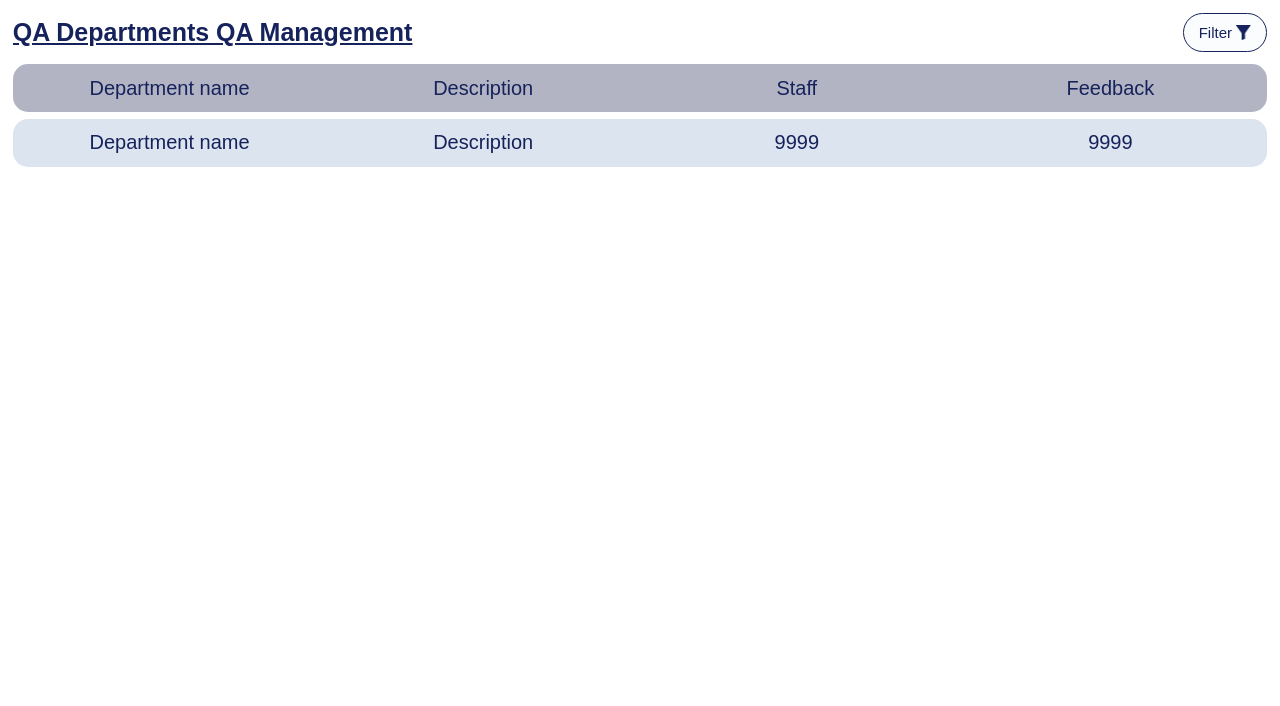
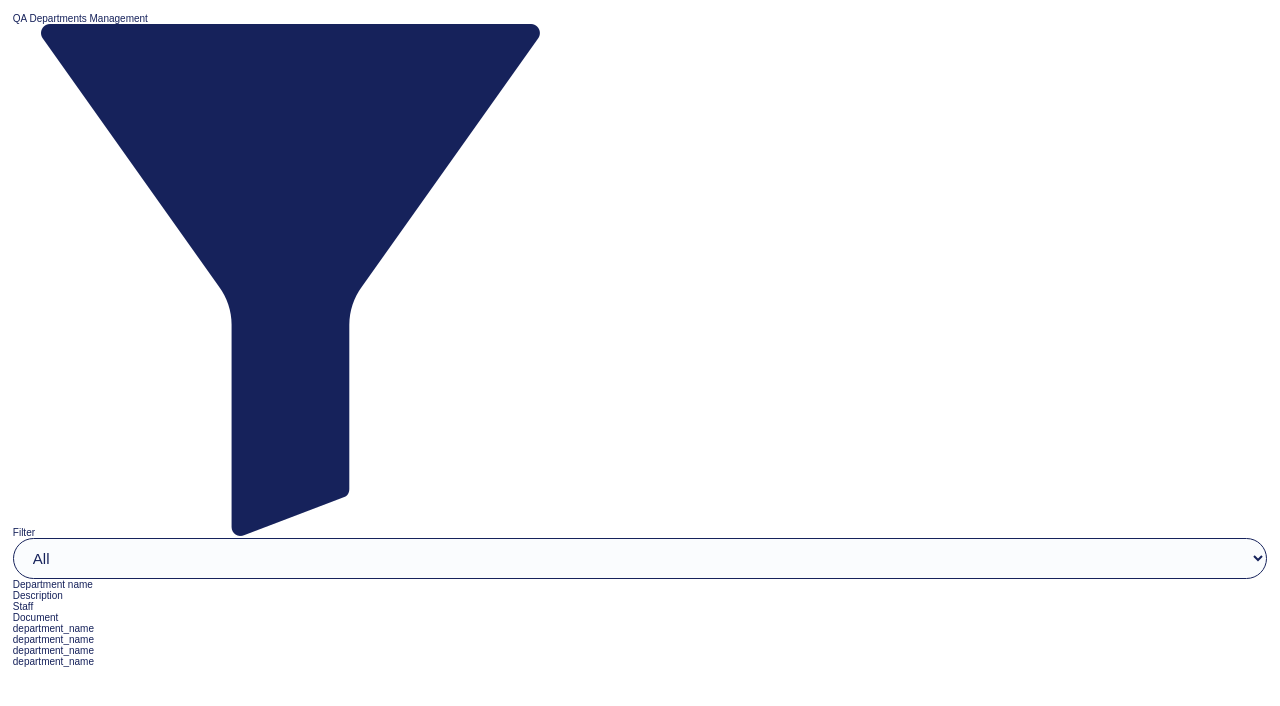
Before and after one commit to datnt19213/WebEnterprise, a PHP site: page /view/qaDepartqaManager.php in a window 1280 px wide. Shown: the top 706 px of the page. Run offline with PHP 8.4, Linux system fonts and the light colour scheme; data that the repository does not hold is empty; some libraries are stand-ins or nearby versions.

Commit message:
update 13th

```diff
--- a/css/qaDepartqaManager.css
+++ b/css/qaDepartqaManager.css
@@ -21,7 +21,7 @@
     align-items: center;
 }
 
-.header {
+.theadert {
     width: 100%;
     font-size: var(--rem-25);
     font-weight: bold;
--- /dev/null
+++ b/filter/showFilter.js
@@ -0,0 +1,16 @@
+function selectFilter(){
+  var x = document.getElementById('mySelect').value;
+
+  // alert(x);
+
+  $.ajax({
+    url:"showFilter.php",
+    method: "POST",
+    data:{
+      idFilter : x
+    },
+    succes:function(data){
+      $("#showFilterData").html(data);
+    }
+  })
+}
--- a/view/qaDepartmentsAdmin.php
+++ b/view/qaDepartmentsAdmin.php
@@ -36,7 +36,7 @@
                 <?php
                 session_start();
                 include_once("../data/connection.php");
-                $result = mysqli_query($conn, "SELECT * FROM user_tb a, position_tb b, deparment_tb c WHERE b.position_id = a.position_id AND c.department_id = a.deparment_id");
+                $result = mysqli_query($conn, "SELECT * FROM user_tb a, position_tb b, department_tb c WHERE b.position_id = a.position_id AND c.department_id = a.deparment_id");
 
                 if (!$result)
                 {
--- a/view/qaDepartqaManager.php
+++ b/view/qaDepartqaManager.php
@@ -8,32 +8,93 @@
     <link rel="stylesheet" href="../css/root.css">
     <link rel="stylesheet" href="../css/qaDepartqaManager.css">
     <link rel="stylesheet" href="../css/feedbackCreate.css" />
-    <link rel="stylesheet" href="../css/adminQaFeedbackManagement.css" />
+    <!-- <link rel="stylesheet" href="../css/adminQaFeedbackManagement.css" /> -->
+    <!-- <script src="https://ajax.googleapis.com/ajax/libs/jquery/1.12.0/jquery.min.js"></script> -->
+    <script type="text/javascript" src="filter/showFilter.js"></script>
+    <script src="https://ajax.googleapis.com/ajax/libs/jquery/3.1.0/jquery.min.js"></script>
 </head>
-<!-- Chua ket noi database -->
-<!-- Chua ket noi database -->
-<!-- Chua ket noi database -->
-<!-- Chua ket noi database -->
+
 <body>
+    <?php
+        session_start();
+        include_once("../data/connection.php");
+
+        $filter = mysqli_query($conn, "SELECT * FROM filter_tb");
+        $result = mysqli_query($conn, "SELECT * FROM department_tb");
+    ?>
+
     <div class="qaDepartmentqaMa-container">
-        <div class="title">
-            <header class="header">QA Departments QA Management</header>
+        <div class="title-contact-btn">
+            <!-- <header class="header">QA Departments Management</header> -->
+            <p class="ad-qa-mn-title">QA Departments Management</p>
 
             <div class="filter-btn">
                 Filter&nbsp;
-            <img src="../image/filter.png" alt="filter-img" />
-            <select name="" id="" class="option-list-cate filter-fb" required>
+                <img src="./image/filter.png" alt="filter-img" />
+                <select class="option-list-cate filter-fb" id="mySelect" name="mySelect" onchange="selectFilter()">
                     <option value="0" selected>All</option>
                     <option value="1">Most Like</option>
                     <option value="2">Most Dislike</option>
                     <option value="3">Most Comment</option>
                     <option value="4">Newest</option>
                     <option value="5">Ended</option>
+                    <!-- <?php
+                        while ($row = mysqli_fetch_array($filter, MYSQLI_ASSOC)){
+                    ?>
+                        <option value=<?php echo $row['filter_id']?>><?php echo $row['filter_name'];?></option>
+                    <?php
+                        }
+                    ?> -->
                 </select>
             </div>
         </div>
 
-        <div class="tableManagement">
+        <div class="qa-ad-scroll-table">
+            <div class="qa-ad-table-data">
+                <div class="qa-ad-fb-thead">
+                <div class="qa-ad-thead-cell">Department name</div>
+                <div class="qa-ad-thead-cell">Description</div>
+                <div class="qa-ad-thead-cell">Staff</div>
+                <div class="qa-ad-thead-cell">Document</div>
+            </div>
+
+            <div class="y-scroll-tb-data">
+                <div class="qa-ad-fb-tbody" id="showFilterData">
+                    <div class="qa-ad-tbody-cell" title="department_name">
+                        <p>department_name</p>
+                    </div>
+                    <div class="qa-ad-tbody-cell" title="department_name">
+                        <p>department_name</p>
+                    </div>
+
+                    <div class="qa-ad-tbody-cell" title="department_name">
+                        <p>department_name</p>
+                    </div>
+
+                    <div class="qa-ad-tbody-cell" title="department_name">
+                        <p>department_name</p>
+                    </div>
+
+
+                    <!-- <div class="qa-ad-tbody-cell" title="<?php echo  $row['department_name'];?>">
+                        <p><?php echo  $row['department_name'];?></p>
+                    </div>
+
+                    <div class="qa-ad-tbody-cell" title="<?php echo  $row['department_name'];?>">
+                        <p><?php echo  $row['department_name'];?></p>
+                    </div>
+
+                    <div class="qa-ad-tbody-cell" title="<?php echo  $row['department_name'];?>">
+                        <p><?php echo  $row['department_name'];?></p>
+                    </div>
+
+                    <div class="qa-ad-tbody-cell" title="<?php echo  $row['department_name'];?>">
+                        <p><?php echo  $row['department_name'];?></p>
+                    </div> -->
+                </div>
+            </div>
+        </div>
+        <!-- <div class="tableManagement" id="tableManagement">
             <div class="thead">
                 <div class="tbTitle">Department name</div>
                 <div class="tbTitle">Description</div>
@@ -41,14 +102,12 @@
                 <div class="tbTitle">Feedback</div>
             </div>
 
-            <div class="tbody">
-                <div class="tbBody" name="departmentName">Department name</div>
-                <div class="tbBody" name="description">Description</div>
-                <div class="tbBody" name="staff">9999</div>
-                <div class="tbBody" name="feedback">9999</div>
-            </div>
-        </div>
+            <div class="tbody" id="showFilterData"></div>
+                <div class="tbBody" name="departmentName"><?php echo  $row['department_name'];?></div>
+                <div class="tbBody" name="description"><?php echo  $row['department_desc'];?></div>
+                <div class="tbBody" name="staff"><?php echo  $row['department_name'];?></div>
+                <div class="tbBody" name="feedback"><?php echo  $row['state_code'];?></div>
+        </div> -->
     </div>
 </body>
-
 </html>
--- a/view/qaMamagementAdmin.php
+++ b/view/qaMamagementAdmin.php
@@ -35,7 +35,7 @@
                 <?php
                 session_start();
                 include_once("../data/connection.php");
-                $result = mysqli_query($conn, "SELECT * FROM user_tb a, position_tb b, deparment_tb c WHERE b.position_id = a.position_id AND c.department_id = a.deparment_id");
+                $result = mysqli_query($conn, "SELECT * FROM user_tb a, position_tb b, department_tb c WHERE b.position_id = a.position_id AND c.department_id = a.deparment_id");
 
                 if (!$result)
                 {
```
Also changed, not shown: filter/showFilter.php (added, +32 -0 lines), view/overviewQAmanager.php (+14 -9 lines). Lines whose indentation alone changed are shown as unchanged.
